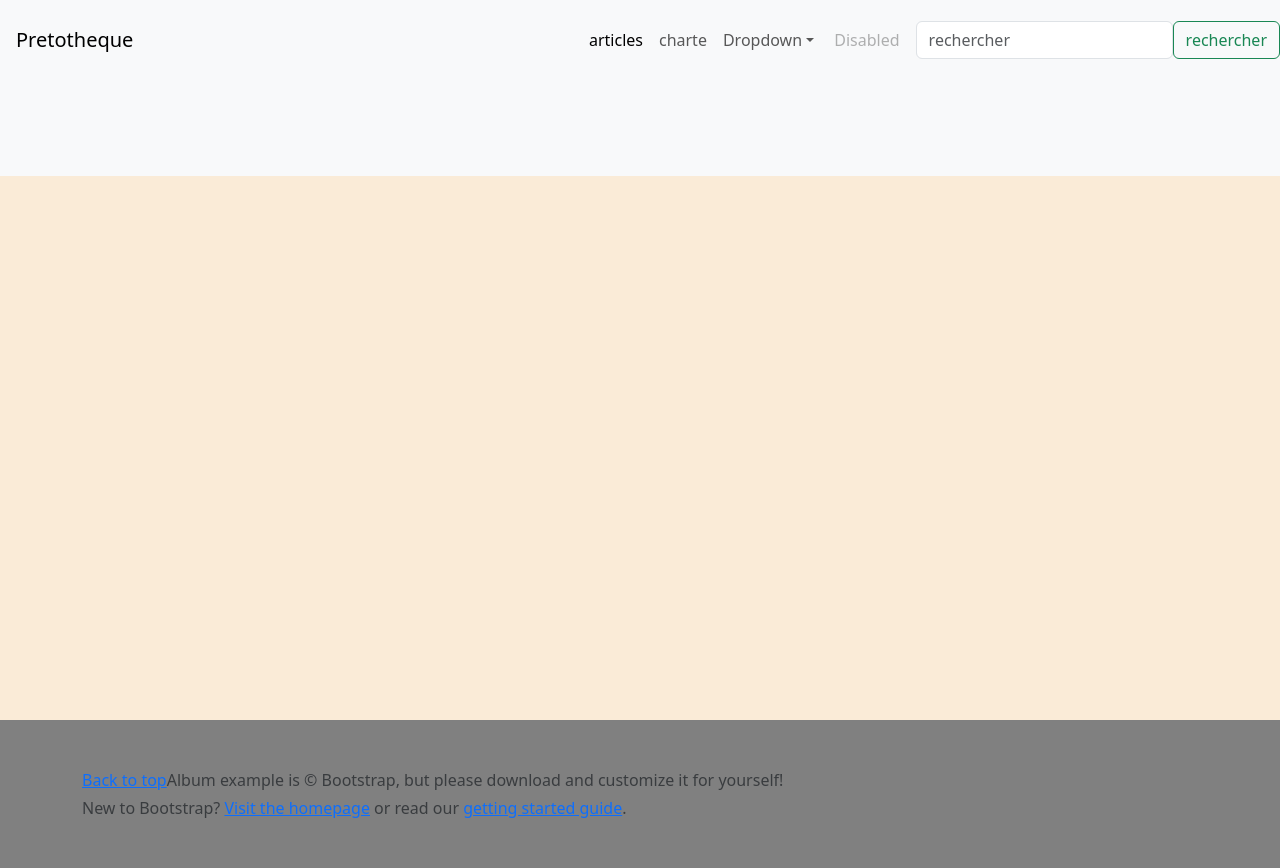
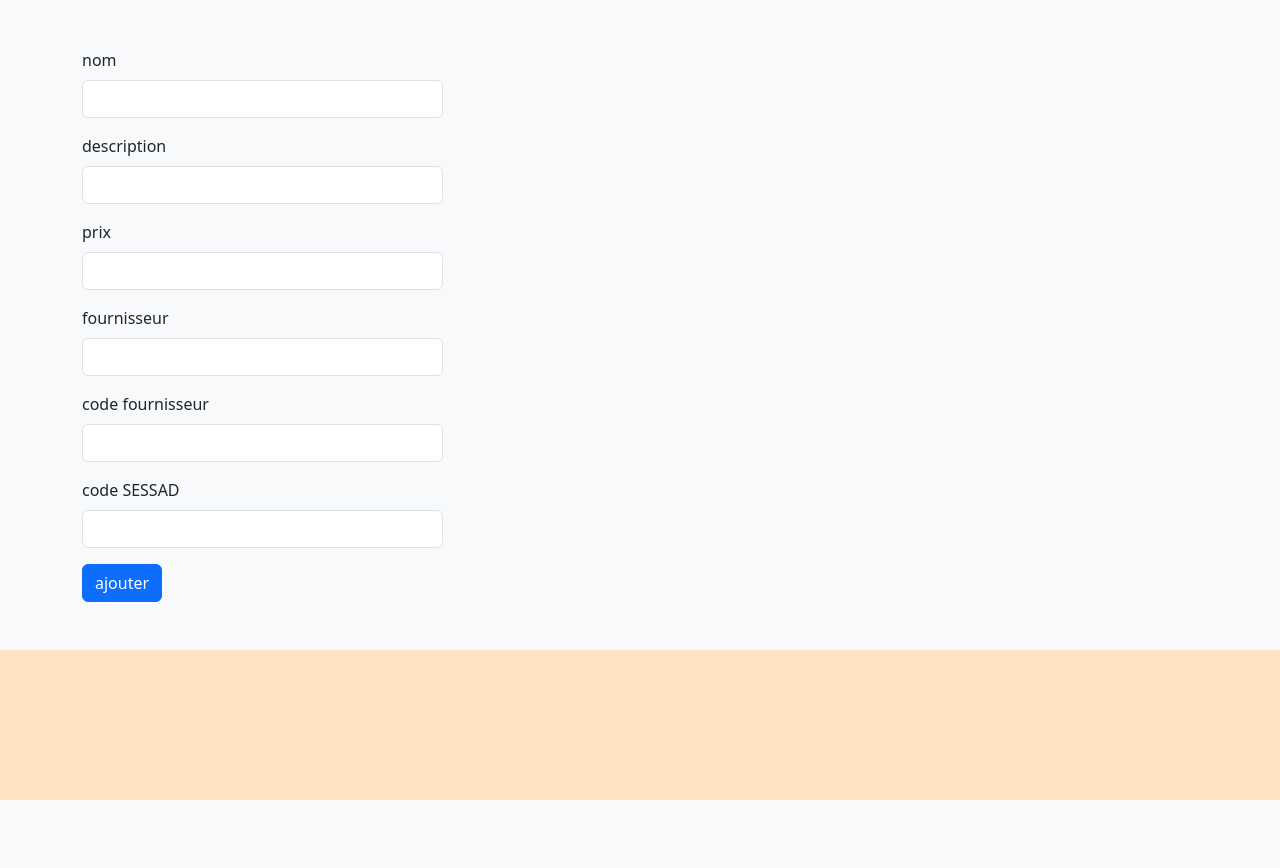
Before and after one commit to Boennec/pretotheque, a PHP site: page /admin/index.php in a window 1280 px wide. After the commit the page ends 800 px from the top, so only its background shows below. Run offline with PHP 8.4, Linux system fonts and the light colour scheme; data that the repository does not hold is empty; some libraries are stand-ins or nearby versions.

Commit message:
formulaire ajout d'un article partie front

```diff
--- /dev/null
+++ b/admin/index.php
@@ -0,0 +1,62 @@
+<!doctype html>
+<html lang="en">
+  <head>
+    <meta charset="utf-8">
+    <meta name="viewport" content="width=device-width, initial-scale=1">
+    <meta name="description" content="">
+    <meta name="author" content="Mark Otto, Jacob Thornton, and Bootstrap contributors">
+    <meta name="generator" content="Hugo 0.104.2">
+
+    <title>accueil</title>
+    <link rel="stylesheet" href="../css/bootstrap.min.css" >
+
+    <link rel="stylesheet" href="../style.css">
+  </head>
+<body>
+
+
+<div class="album py-5 bg-light">
+    <div class="container">
+
+      <div class="row row-cols-1 row-cols-sm-2 row-cols-md-3 g-3">
+<form>
+  <div class="mb-3">
+    <label for="exampleInputEmail1" class="form-label">nom</label>
+    <input type="name" class="form-control"  required>
+  </div>
+
+  <div class="mb-3">
+    <label for="exampleInputPassword1" class="form-label">description</label>
+    <input type="text" class="form-control"  required>
+  </div>
+
+  <div class="mb-3">
+    <label for="exampleInputPassword1" class="form-label">prix</label>
+    <input type="number" class="form-control" required>
+  </div>
+
+  <div class="mb-3">
+    <label for="exampleInputPassword1" class="form-label">fournisseur</label>
+    <input type="text" class="form-control" required>
+  </div>
+
+  <div class="mb-3">
+    <label for="exampleInputPassword1" class="form-label">code fournisseur</label>
+    <input type="text" class="form-control"  required>
+  </div>
+
+  <div class="mb-3">
+    <label for="exampleInputPassword1" class="form-label">code SESSAD</label>
+    <input type="text" class="form-control"  required>
+  </div>
+  <button type="submit" class="btn btn-primary">ajouter</button>
+</form>
+</div>
+</div>
+</div>
+
+<script src="/docs/5.0/dist/js/bootstrap.bundle.min.js"
+    integrity="sha384-MrcW6ZMFYlzcLA8Nl+NtUVF0sA7MsXsP1UyJoMp4YLEuNSfAP+JcXn/tWtIaxVXM" crossorigin="anonymous"></script>
+
+</body>
+</html>
--- a/index.php
+++ b/index.php
@@ -25,12 +25,15 @@ $articles= afficher();
   <body>
   <nav class="navbar navbar-expand-lg navbar-light bg-light">
   <div class="container-fluid">
-    <a class="navbar-brand" href="#">Pretotheque</a>
+    <a class="navbar-brand" href="#"><h1>Pretotheque</h1></a>
     <button class="navbar-toggler" type="button" data-bs-toggle="collapse" data-bs-target="#navbarSupportedContent" aria-controls="navbarSupportedContent" aria-expanded="false" aria-label="Toggle navigation">
       <span class="navbar-toggler-icon"></span>
     </button>
     <div class="collapse navbar-collapse" id="navbarSupportedContent">
       <ul class="navbar-nav me-auto mb-2 mb-lg-0">
+        <li class="nav-item">
+          <a class="nav-link active" aria-current="page" href="admin/index.php">admin</a>
+        </li>
         <li class="nav-item">
           <a class="nav-link active" aria-current="page" href="#">articles</a>
         </li>
@@ -75,19 +78,17 @@ $articles= afficher();
 
         <div class="col">
           <div class="card shadow-sm">
-            <svg class="bd-placeholder-img card-img-top" width="100%" height="225" xmlns="http://www.w3.org/2000/svg"
-            role="img" aria-label="Placeholder: Thumbnail" preserveAspectRatio="xMidYMid slice"
-             focusable="false"><title><?= $article->nom ?></title><rect width="100%" height="100%" fill="#55595c"/>
+            <title><?= $article->nom ?></title>
             <img src="<?= $article->image ?>"></svg>
 
             <div class="card-body">
-              <p class="card-text"><?= $article->description ?></p>
+              <p class="card-text"><?= substr($article->description, 0,100); ?></p>
               <div class="d-flex justify-content-between align-items-center">
                 <div class="btn-group">
                   <button type="button" class="btn btn-sm btn-outline-secondary">voir</button>
                 </div>
 
-                <small class="text-muted"><?= $article->prix ?></small>
+                <small class="text-muted"><?= $article->prix ?> €</small>
               </div>
             </div>
           </div>
@@ -113,7 +114,8 @@ $articles= afficher();
 </footer>
 
 
-    <script src="/docs/5.0/dist/js/bootstrap.bundle.min.js" integrity="sha384-MrcW6ZMFYlzcLA8Nl+NtUVF0sA7MsXsP1UyJoMp4YLEuNSfAP+JcXn/tWtIaxVXM" crossorigin="anonymous"></script>
+    <script src="/docs/5.0/dist/js/bootstrap.bundle.min.js"
+    integrity="sha384-MrcW6ZMFYlzcLA8Nl+NtUVF0sA7MsXsP1UyJoMp4YLEuNSfAP+JcXn/tWtIaxVXM" crossorigin="anonymous"></script>
 
 
   </body>
```
